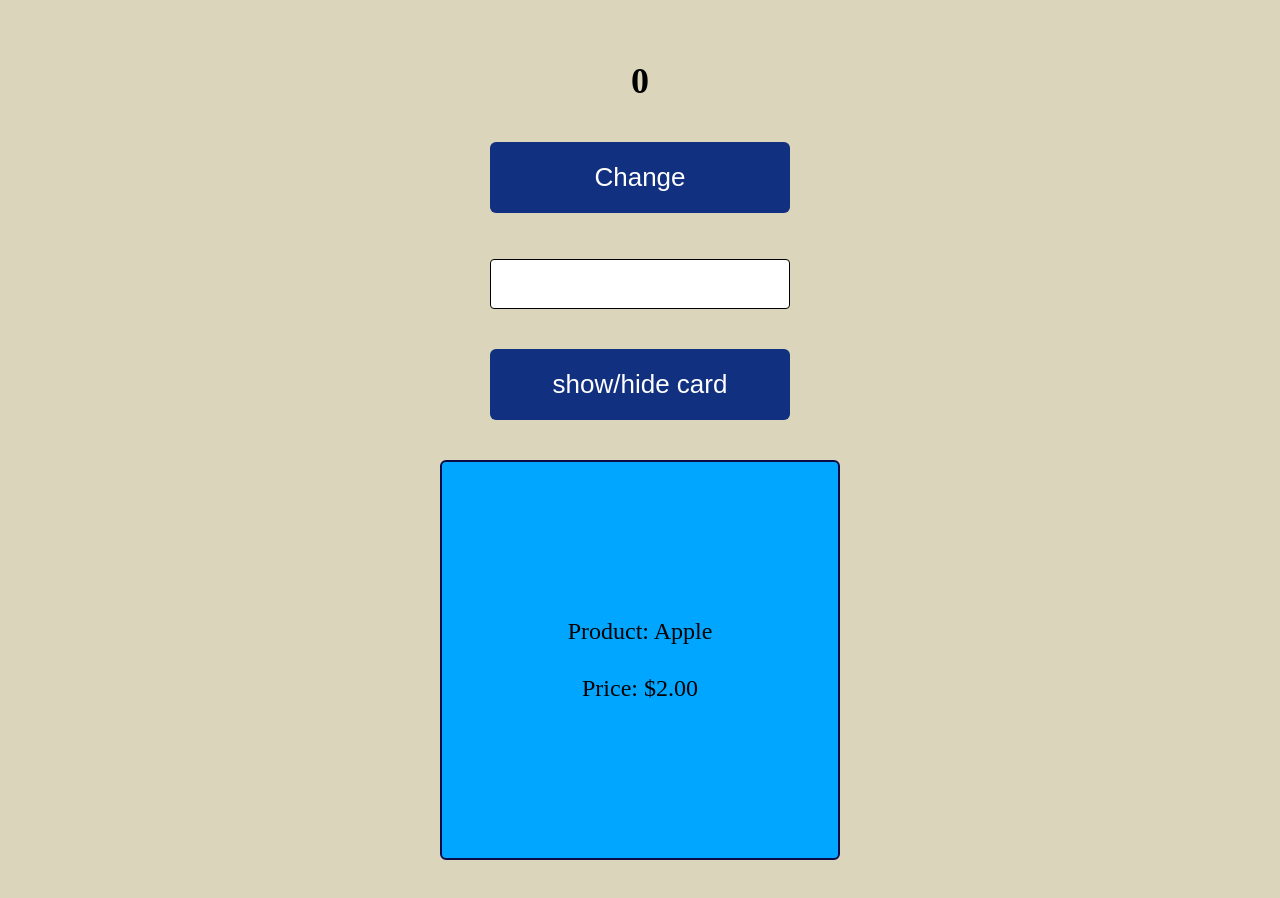
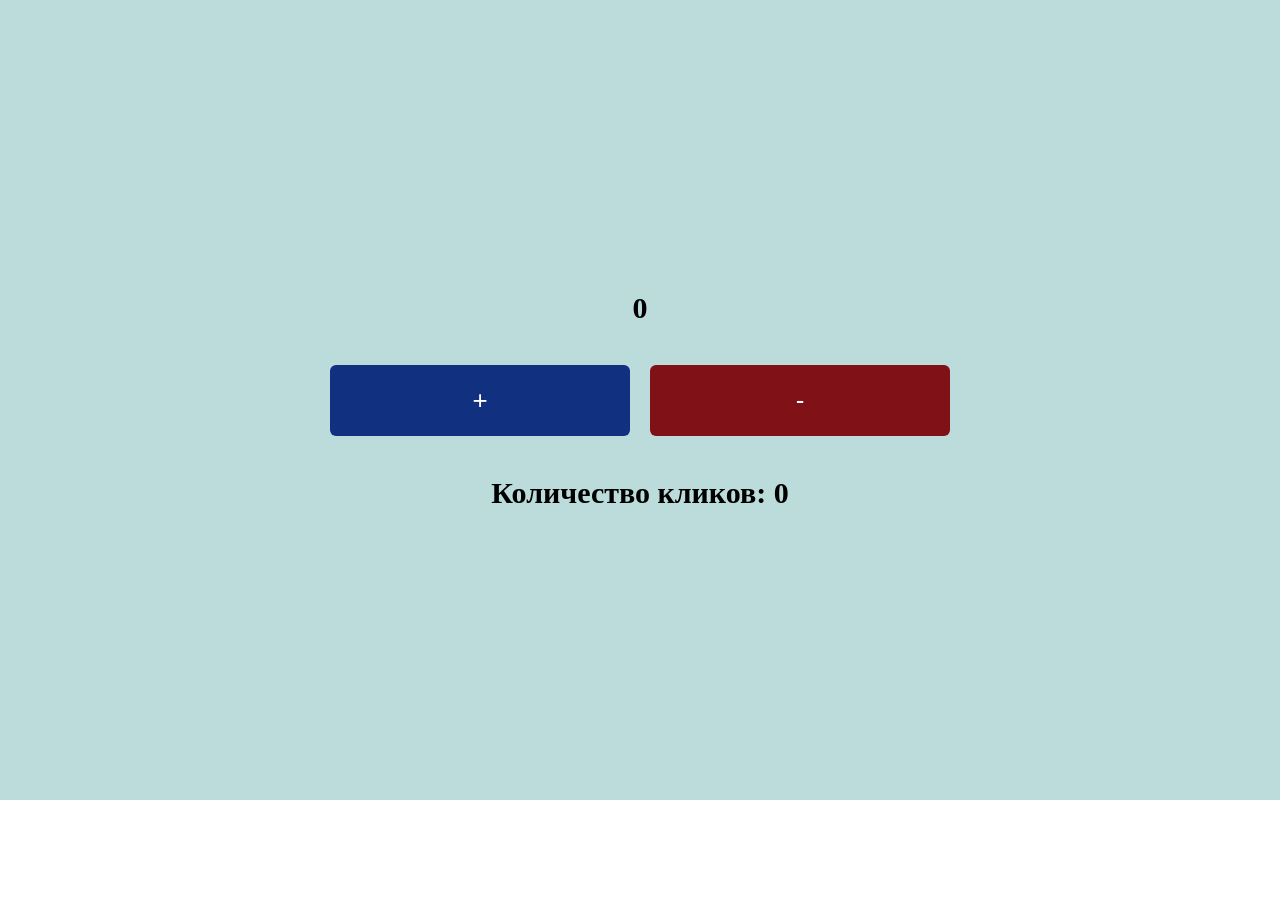
Before and after one commit to VoytenSvyat/55_react_ts_project, a React (Vite) app: page / in a window 1280 px wide. Shown: the top 898 px of the page. After the commit the page ends 800 px from the top, so only its background shows below. Built offline with nearby package versions, Linux system fonts and the light colour scheme.

Commit message:
consultation05

```diff
--- a/src/App.tsx
+++ b/src/App.tsx
@@ -1,3 +1,4 @@
+import Consultation05 from "./consultations/Consultation05/Consultation05";
 import GlobalStyles from "./styles/GlobalStyles";
 
 // Lessons imports:
@@ -9,7 +10,7 @@ import GlobalStyles from "./styles/GlobalStyles";
 // import Lesson08 from "./lessons/Lesson08/Lesson08";
 // import Lesson09 from "./lessons/Lesson09/Lesson09";
 // import Lesson10 from "./lessons/Lesson10/Lesson10";
-import Lesson11 from "./lessons/Lesson11/Lesson11";
+// import Lesson11 from "./lessons/Lesson11/Lesson11";
 
 //Homeworks imports:
 // import Homework06 from "./homeworks/Homework06";
@@ -34,7 +35,8 @@ function App() {
       {/* <Homework09/> */}
       {/* <Lesson10/>
       <Homework10/> */}
-      <Lesson11 />
+      {/* <Lesson11 /> */}
+      <Consultation05 />
     </>
   )
 }
--- a/src/components/Button/styles.ts
+++ b/src/components/Button/styles.ts
@@ -14,4 +14,8 @@ export const MainButton = styled.button<ButtonStyledProps>`
     font-size: 26px;
     color: white;
     cursor: pointer;
+
+    &:disabled {
+      background: grey;
+    }
 `;
--- /dev/null
+++ b/src/consultations/Consultation05/Consultation05.tsx
@@ -0,0 +1,40 @@
+import { useEffect, useState } from "react";
+import Button from "../../components/Button/Button";
+import { BtnContainer, Consultation05Container, Result } from "./styles";
+
+function Consultation05() {
+    const [count, setCount] = useState<number>(0);
+
+    const [showCountClick, setShowCountClick] = useState<number>(-1);
+
+
+    const plusCount = () => {
+        if (count < 15) {
+          setCount((prevValue) => prevValue + 1);
+        }
+      };
+      const minusCount = () => {
+        if (count > -15) {
+        setCount((prevValue) => prevValue - 1);
+        }
+      };
+
+      useEffect(()=> {
+        setShowCountClick((prevValue) => prevValue + 1)
+      },[count])
+
+    return (
+        <Consultation05Container>
+          <Result isNearLimit={count > 10 || count < -10}>{count}</Result>
+            <BtnContainer>
+            <Button name='+' onClick={plusCount} disabled={count === 15} />
+            <Button name='-' danger onClick={minusCount} disabled={count === -15}/>
+            </BtnContainer>
+            <Result>Количество кликов: {showCountClick === -1? '0' : showCountClick}</Result>
+
+        </Consultation05Container>
+    )
+
+}
+
+export default Consultation05
--- /dev/null
+++ b/src/consultations/Consultation05/styles.ts
@@ -0,0 +1,27 @@
+import styled from "@emotion/styled";
+
+interface ResultStyledProps {
+  isNearLimit?: boolean
+}
+
+export const Consultation05Container = styled.div`
+  display: flex;
+  justify-content: center;
+  flex-direction: column;
+  align-items: center;
+  gap: 40px;
+  flex: 1;
+  padding: 60px;
+  background-color: rgb(188, 219, 219);
+`;
+
+export const Result = styled.div<ResultStyledProps>`
+    font-size: 30px;
+    font-weight: bold;
+    color: ${({isNearLimit}) => isNearLimit? 'rgb(249, 8 ,8)' : 'black' };
+`;
+
+export const BtnContainer = styled.div`
+display: flex;
+gap: 20px;
+`
```
